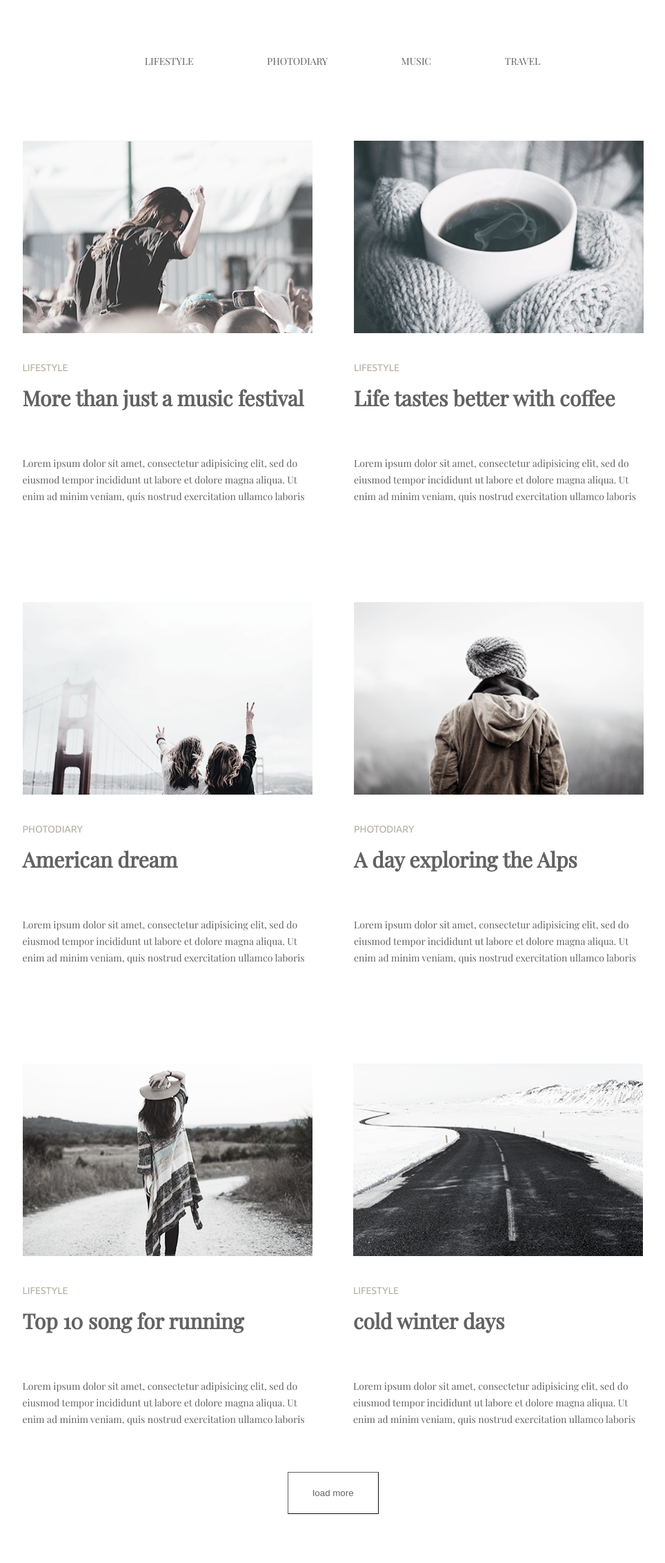
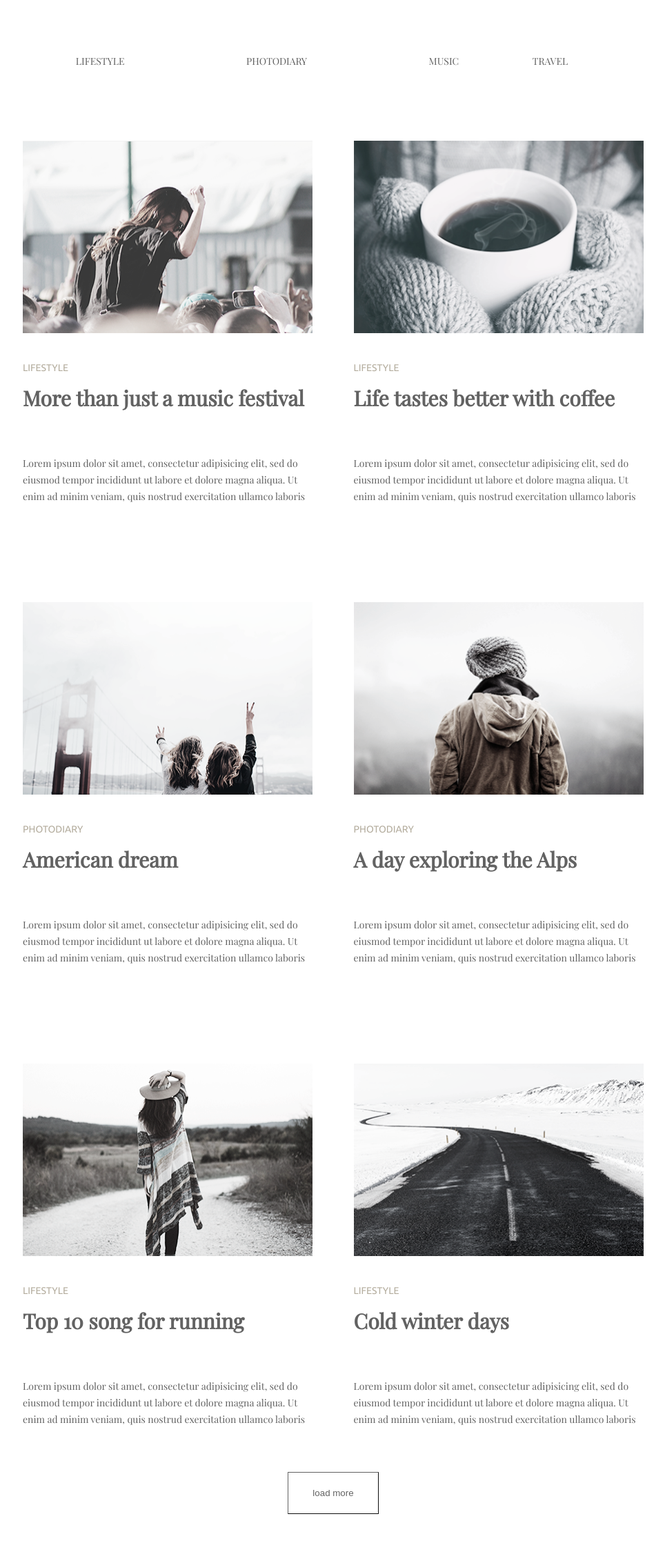
Before and after one commit to DenisZelenskiy/go-it-course, a web app: file hw-01-03/index.html in a window 1280 px wide. Shown: the whole page at 69% size, without its empty margins (157-1121 px from the left). Run offline with its HTML, style and script files only (its server is not run), Linux system fonts and the light colour scheme.

Commit message:
fix hw 01 03

```diff
--- a/hw-01-03/css/style.css
+++ b/hw-01-03/css/style.css
@@ -10,10 +10,10 @@ body {
   line-height: 24px;
 }
 .container {
-  width: 901px;
+  width: 900px;
   margin: auto;
 }
-header {
+.header {
   width: 100%;
   padding-top: 77px;
   padding-bottom: 103px;
@@ -23,6 +23,10 @@ header {
   list-style-type: none;
   display: inline-block;
   margin-right: 103px;
+  margin-left:70px;
+}
+.site_navigation li:last-child{
+  margin-left:0;
 }
 .site_navigation a{
   text-align: center;
@@ -33,16 +37,7 @@ header {
 .site_navigation a:hover {
   color: #03a9f4;
 }
-.first {
-  margin: 0px 132px 0 130px;
-}
-.third{
-  margin 0px 0px 0px 90px;
-}
-.second{
-  margin: 0px 110px 0px 0px;
-  }
-}
+
 .content {
   list-style-type: none;
 }
@@ -52,46 +47,41 @@ header {
   width: 420px;
 }
 .left_post {
-  margin-right: 57px;
+  margin-right: 56px;
 }
-.content h2 {
+.headline {
   font-size: 30px;
   height: 95px;
 }
-figcaption {
+.figcaption_content {
   margin: 31px 0px 19px ;
   font-family: 'Ubuntu', sans-serif;
   color: #b4ad9e;
   text-transform: uppercase;
   height: 25px;
 }
-button{
+.load_more{
   display: block;
   margin:0px auto 71px ;
   padding: 22px 35px;
   background-color: white;
   border-color: #626262;
   border-width: 1px;
-
 }
 .button_link{
   text-decoration: none;
-  color: #626262;
-
-}
-.button_link:hover {
-  color: #03a9f4;
+  color:#626262;
 }
 .text{
   height: 78px;
   line-height: 24px;
 }
-main li {
+.right_post,.left_post,.right_post_last_line,.left_post_last_line {
   margin-bottom: 135px;
 }
 .left_post_last_line{
   margin:0px 56px 58px 0px;
 }
 .right_post_last_line{
-  margin-bottom: 58px
+  margin-bottom: 58px;
 }
--- a/hw-01-03/index.html
+++ b/hw-01-03/index.html
@@ -5,7 +5,7 @@
     <meta charset="UTF-8">
     <meta name="viewport" content="width=device-width, initial-scale=1.0">
     <meta http-equiv="X-UA-Compatible" content="ie=edge">
-    <title>Document</title>
+    <title>lifestyle</title>
     <link href="https://fonts.googleapis.com/css?family=Ubuntu:300,400" rel="stylesheet">
     <link href="https://fonts.googleapis.com/css?family=Playfair+Display" rel="stylesheet">
     <link rel="stylesheet" href="css/style.css">
@@ -16,16 +16,16 @@
         <header class="header">
             <nav>
                 <ul class="site_navigation">
-                    <li class="first">
+                    <li>
                         <a href="#lifestyle">lifestyle</a>
                     </li>
-                    <li class="second">
+                    <li>
                         <a href="#photodiary">photodiary</a>
                     </li>
-                    <li class="third">
+                    <li>
                         <a href="#music">music</a>
                     </li>
-                    <li class="fourth">
+                    <li>
                         <a href="#travel">travel</a>
                     </li>
                 </ul>
@@ -34,60 +34,71 @@
         <main>
             <ul class="content">
                 <li class="left_post">
+                    <figure>
                         <img src="img/image.png" alt="image 1" width="420" height="279">
-                    <figcaption>lifestyle</figcaption>
-                    <h2>More than just a music festival</h2>
+                        <figcaption class="figcaption_content">lifestyle</figcaption>
+                    </figure>
+                    <h2 class="headline">More than just a music festival</h2>
                     <p class="text">Lorem ipsum dolor sit amet, consectetur adipisicing elit, sed do eiusmod tempor incididunt ut labore
                         et dolore magna aliqua. Ut enim ad minim veniam, quis nostrud exercitation ullamco laboris
                     </p>
                 </li>
                 <li class="right_post">
+                    <figure>
                         <img src="img/image 2.png" alt="image 2" width="420" height="279">
-                    <figcaption>lifestyle</figcaption>
-                    <h2>Life tastes better with coffee</h2>
+                        <figcaption class="figcaption_content">lifestyle</figcaption>
+                    </figure>
+                    <h2 class="headline">Life tastes better with coffee</h2>
                     <p class="text">Lorem ipsum dolor sit amet, consectetur adipisicing elit, sed do eiusmod tempor incididunt ut labore
                         et dolore magna aliqua. Ut enim ad minim veniam, quis nostrud exercitation ullamco laboris
                     </p>
                 </li>
                 <li class="left_post">
+                    <figure>
                         <img src="img/image 3.png" alt="image 3" width="420" height="279">
-                    <figcaption>photodiary</figcaption>
-                    <h2>American dream</h2>
+                        <figcaption class="figcaption_content">photodiary</figcaption>
+                    </figure>
+                    <h2 class="headline">American dream</h2>
                     <p class="text">Lorem ipsum dolor sit amet, consectetur adipisicing elit, sed do eiusmod tempor incididunt ut labore
                         et dolore magna aliqua. Ut enim ad minim veniam, quis nostrud exercitation ullamco laboris
                     </p>
                 </li>
                 <li class="right_post">
+                    <figure>
                         <img src="img/image 4.png" alt="image 4" width="420" height="279">
-                    <figcaption>photodiary</figcaption>
-                    <h2>A day exploring the Alps</h2>
+                        <figcaption class="figcaption_content">photodiary</figcaption>
+                    </figure>
+                    <h2 class="headline">A day exploring the Alps</h2>
                     <p class="text">Lorem ipsum dolor sit amet, consectetur adipisicing elit, sed do eiusmod tempor incididunt ut labore
                         et dolore magna aliqua. Ut enim ad minim veniam, quis nostrud exercitation ullamco laboris
                     </p>
                 </li>
                 <li class="left_post_last_line">
+                    <figure>
                         <img src="img/image 5.png" alt="image 5" width="420" height="279">
-                    <figcaption>lifestyle</figcaption>
-                    <h2>Top 10 song for running</h2>
+                        <figcaption class="figcaption_content">lifestyle</figcaption>
+                    </figure>
+                    <h2 class="headline">Top 10 song for running</h2>
                     <p class="text">Lorem ipsum dolor sit amet, consectetur adipisicing elit, sed do eiusmod tempor incididunt ut labore
                         et dolore magna aliqua. Ut enim ad minim veniam, quis nostrud exercitation ullamco laboris
                     </p>
                 </li>
                 <li class="right_post_last_line">
+                    <figure>
                         <img src="img/image 6.png" alt="image 6" width="420" height="279">
-                    <figcaption>lifestyle</figcaption>
-                    <h2>cold winter days</h2>
+                        <figcaption class="figcaption_content">lifestyle</figcaption>
+                    </figure>
+                    <h2 class="headline">Cold winter days</h2>
                     <p class="text">Lorem ipsum dolor sit amet, consectetur adipisicing elit, sed do eiusmod tempor incididunt ut labore
                         et dolore magna aliqua. Ut enim ad minim veniam, quis nostrud exercitation ullamco laboris
                     </p>
                 </li>
             </ul>
 
-            <button>
+            <button class="load_more">
                 <a class="button_link" href="#load more">load more</a>
             </button>
         </main>
     </div>
 </body>
-
 </html>
```
Also changed, not shown: hw-01-03/css/normalaize.css (deleted, +0 -341 lines). Lines whose indentation alone changed are shown as unchanged.
